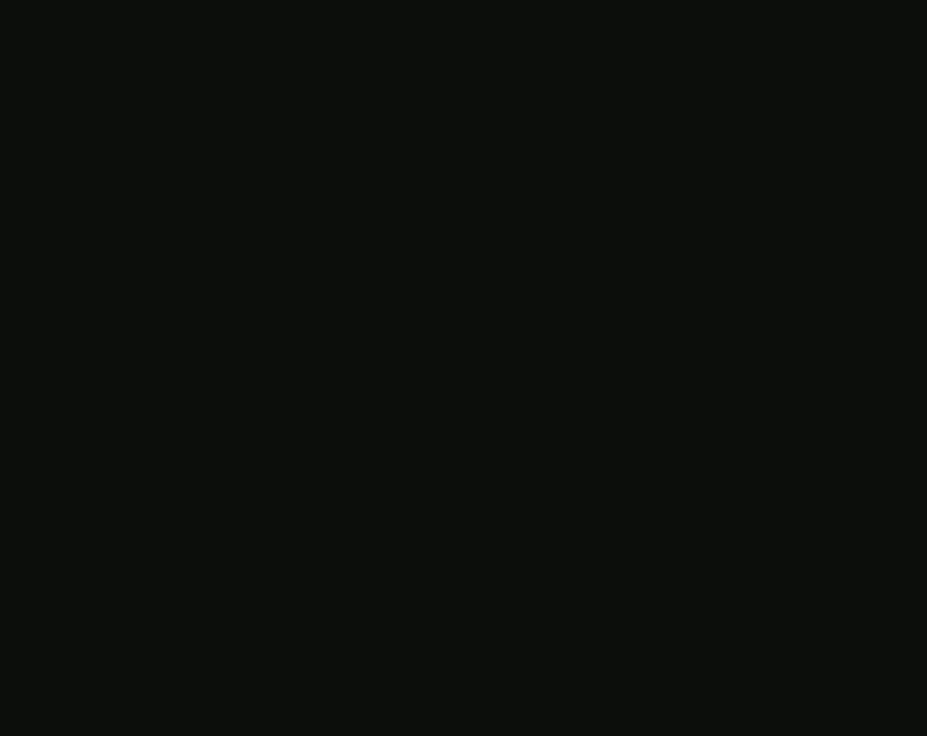
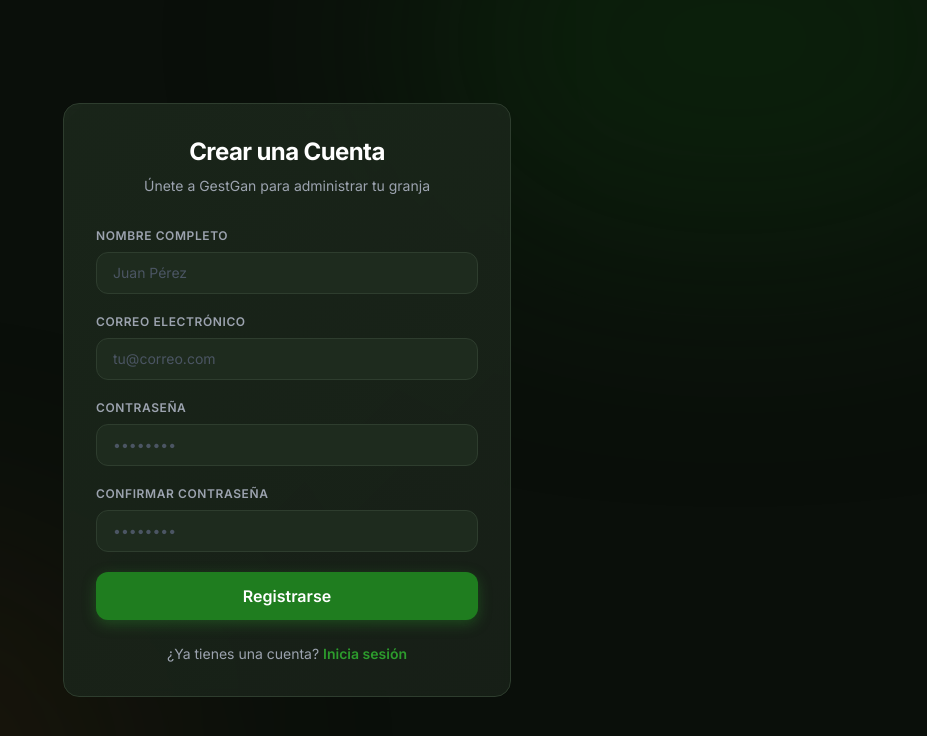
Before and after one commit to stevencardenas-dev/Gestion_Ganadera_Front, a React (Vite) app: page /#/register in a window 1280 px wide. Before the commit this address had no page. Shown: the top 736 px of the page, without its empty margins (353-1280 px from the left). Built offline with nearby package versions, Linux system fonts and the light colour scheme.

Commit message:
avance registro login

```diff
--- a/public/404.html
+++ b/public/404.html
@@ -1,5 +1,6 @@
 <!DOCTYPE html>
 <html>
+
 <head>
   <meta charset="utf-8">
   <title>GestGan - Redireccionando...</title>
@@ -20,6 +21,8 @@
     );
   </script>
 </head>
+
 <body>
 </body>
+
 </html>
--- a/src/App.jsx
+++ b/src/App.jsx
@@ -1,12 +1,19 @@
 import React from 'react';
-import { HashRouter as Router, Routes, Route } from 'react-router-dom';
+import { HashRouter as Router, Routes, Route, Navigate } from 'react-router-dom';
 import Layout from './components/Layout';
 import Dashboard from './pages/Dashboard';
+import Login from './pages/Login';
+import Register from './pages/Register';
 
 function App() {
   return (
     <Router>
       <Routes>
+        {/* Auth Routes */}
+        <Route path="/login" element={<Login />} />
+        <Route path="/register" element={<Register />} />
+
+        {/* Protected Application Routes */}
         <Route path="/" element={<Layout />}>
           <Route index element={<Dashboard />} />
           {/* Other routes will be added here */}
--- /dev/null
+++ b/src/pages/Login.jsx
@@ -0,0 +1,78 @@
+import React, { useState } from 'react';
+import { Link, useNavigate } from 'react-router-dom';
+
+const Login = () => {
+  const [email, setEmail] = useState('');
+  const [password, setPassword] = useState('');
+  const navigate = useNavigate();
+
+  const handleLogin = (e) => {
+    e.preventDefault();
+    // Simulate JWT authentication success
+    navigate('/');
+  };
+
+  return (
+    <div className="min-h-screen flex items-center justify-center bg-dark-900 relative overflow-hidden">
+      {/* Decorative background elements */}
+      <div className="absolute top-[-20%] left-[-10%] w-[50%] h-[50%] rounded-full bg-brand-900/40 blur-[120px] pointer-events-none"></div>
+      <div className="absolute bottom-[-20%] right-[-10%] w-[50%] h-[50%] rounded-full bg-earth-900/20 blur-[120px] pointer-events-none"></div>
+
+      <div className="glass-card w-full max-w-md p-8 relative z-10 animate-fade-up">
+        <div className="text-center mb-8">
+          <div className="inline-flex items-center justify-center w-16 h-16 rounded-2xl bg-dark-800 border border-dark-400 mb-4 shadow-[0_0_20px_rgba(45,156,45,0.2)]">
+             <svg className="w-8 h-8 text-brand-500" fill="none" stroke="currentColor" viewBox="0 0 24 24">
+               <path strokeLinecap="round" strokeLinejoin="round" strokeWidth="2" d="M3 6l3 1m0 0l-3 9a5.002 5.002 0 006.001 0M6 7l3 9M6 7l6-2m6 2l3-1m-3 1l-3 9a5.002 5.002 0 006.001 0M18 7l3 9m-3-9l-6-2m0-2v2m0 16V5m0 16H9m3 0h3" />
+             </svg>
+          </div>
+          <h1 className="text-2xl font-bold text-white mb-2 tracking-tight">Bienvenido a GestGan</h1>
+          <p className="text-gray-400 text-sm">Inicia sesión para gestionar tu ganadería</p>
+        </div>
+
+        <form onSubmit={handleLogin} className="space-y-5">
+          <div>
+            <label className="block text-xs font-semibold text-gray-400 uppercase tracking-wider mb-2">Correo Electrónico</label>
+            <input
+              type="email"
+              className="input-field"
+              placeholder="tu@correo.com"
+              value={email}
+              onChange={(e) => setEmail(e.target.value)}
+              required
+            />
+          </div>
+
+          <div>
+            <div className="flex justify-between items-center mb-2">
+              <label className="block text-xs font-semibold text-gray-400 uppercase tracking-wider">Contraseña</label>
+              <a href="#" className="text-xs text-brand-500 hover:text-brand-400 transition-colors">¿Olvidaste tu contraseña?</a>
+            </div>
+            <input
+              type="password"
+              className="input-field"
+              placeholder="••••••••"
+              value={password}
+              onChange={(e) => setPassword(e.target.value)}
+              required
+            />
+          </div>
+
+          <button type="submit" className="btn-primary w-full justify-center py-3 text-base mt-2">
+            Iniciar Sesión
+          </button>
+        </form>
+
+        <div className="mt-6 text-center">
+          <p className="text-sm text-gray-400">
+            ¿No tienes una cuenta?{' '}
+            <Link to="/register" className="text-brand-500 hover:text-brand-400 font-semibold transition-colors">
+              Regístrate aquí
+            </Link>
+          </p>
+        </div>
+      </div>
+    </div>
+  );
+};
+
+export default Login;
--- /dev/null
+++ b/src/pages/Register.jsx
@@ -0,0 +1,100 @@
+import React, { useState } from 'react';
+import { Link, useNavigate } from 'react-router-dom';
+
+const Register = () => {
+  const [name, setName] = useState('');
+  const [email, setEmail] = useState('');
+  const [password, setPassword] = useState('');
+  const [confirmPassword, setConfirmPassword] = useState('');
+  const navigate = useNavigate();
+
+  const handleRegister = (e) => {
+    e.preventDefault();
+    if (password !== confirmPassword) {
+      alert("Las contraseñas no coinciden");
+      return;
+    }
+    // Simulate API registration success
+    navigate('/login');
+  };
+
+  return (
+    <div className="min-h-screen flex items-center justify-center bg-dark-900 relative overflow-hidden py-10">
+      {/* Decorative background elements */}
+      <div className="absolute top-[-20%] right-[-10%] w-[50%] h-[50%] rounded-full bg-brand-900/40 blur-[120px] pointer-events-none"></div>
+      <div className="absolute bottom-[-20%] left-[-10%] w-[50%] h-[50%] rounded-full bg-earth-900/20 blur-[120px] pointer-events-none"></div>
+
+      <div className="glass-card w-full max-w-md p-8 relative z-10 animate-fade-up">
+        <div className="text-center mb-8">
+          <h1 className="text-2xl font-bold text-white mb-2 tracking-tight">Crear una Cuenta</h1>
+          <p className="text-gray-400 text-sm">Únete a GestGan para administrar tu granja</p>
+        </div>
+
+        <form onSubmit={handleRegister} className="space-y-5">
+          <div>
+            <label className="block text-xs font-semibold text-gray-400 uppercase tracking-wider mb-2">Nombre Completo</label>
+            <input
+              type="text"
+              className="input-field"
+              placeholder="Juan Pérez"
+              value={name}
+              onChange={(e) => setName(e.target.value)}
+              required
+            />
+          </div>
+
+          <div>
+            <label className="block text-xs font-semibold text-gray-400 uppercase tracking-wider mb-2">Correo Electrónico</label>
+            <input
+              type="email"
+              className="input-field"
+              placeholder="tu@correo.com"
+              value={email}
+              onChange={(e) => setEmail(e.target.value)}
+              required
+            />
+          </div>
+
+          <div>
+            <label className="block text-xs font-semibold text-gray-400 uppercase tracking-wider mb-2">Contraseña</label>
+            <input
+              type="password"
+              className="input-field"
+              placeholder="••••••••"
+              value={password}
+              onChange={(e) => setPassword(e.target.value)}
+              required
+            />
+          </div>
+
+          <div>
+            <label className="block text-xs font-semibold text-gray-400 uppercase tracking-wider mb-2">Confirmar Contraseña</label>
+            <input
+              type="password"
+              className="input-field"
+              placeholder="••••••••"
+              value={confirmPassword}
+              onChange={(e) => setConfirmPassword(e.target.value)}
+              required
+            />
+          </div>
+
+          <button type="submit" className="btn-primary w-full justify-center py-3 text-base mt-2">
+            Registrarse
+          </button>
+        </form>
+
+        <div className="mt-6 text-center">
+          <p className="text-sm text-gray-400">
+            ¿Ya tienes una cuenta?{' '}
+            <Link to="/login" className="text-brand-500 hover:text-brand-400 font-semibold transition-colors">
+              Inicia sesión
+            </Link>
+          </p>
+        </div>
+      </div>
+    </div>
+  );
+};
+
+export default Register;
```
Lines whose indentation alone changed are shown as unchanged.
